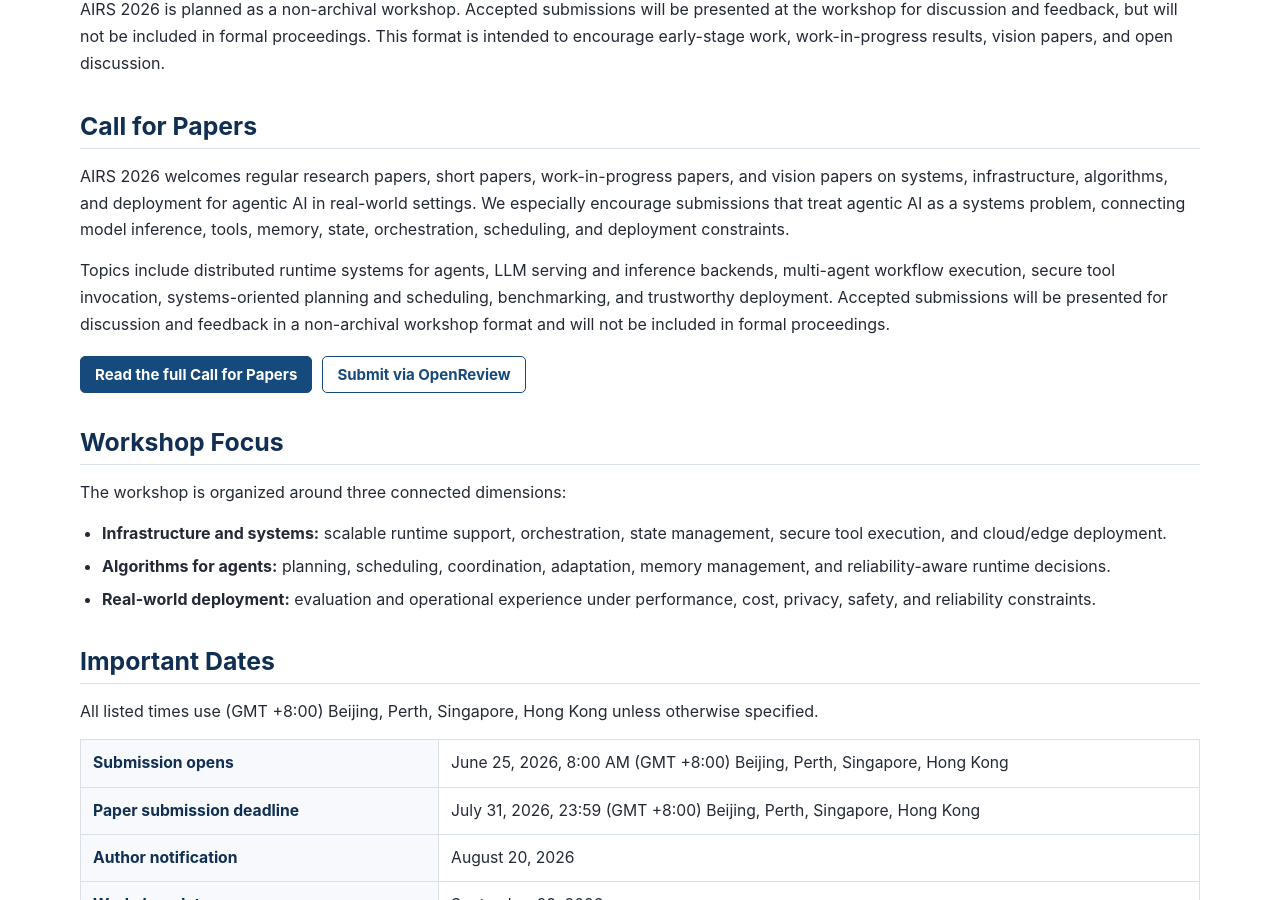
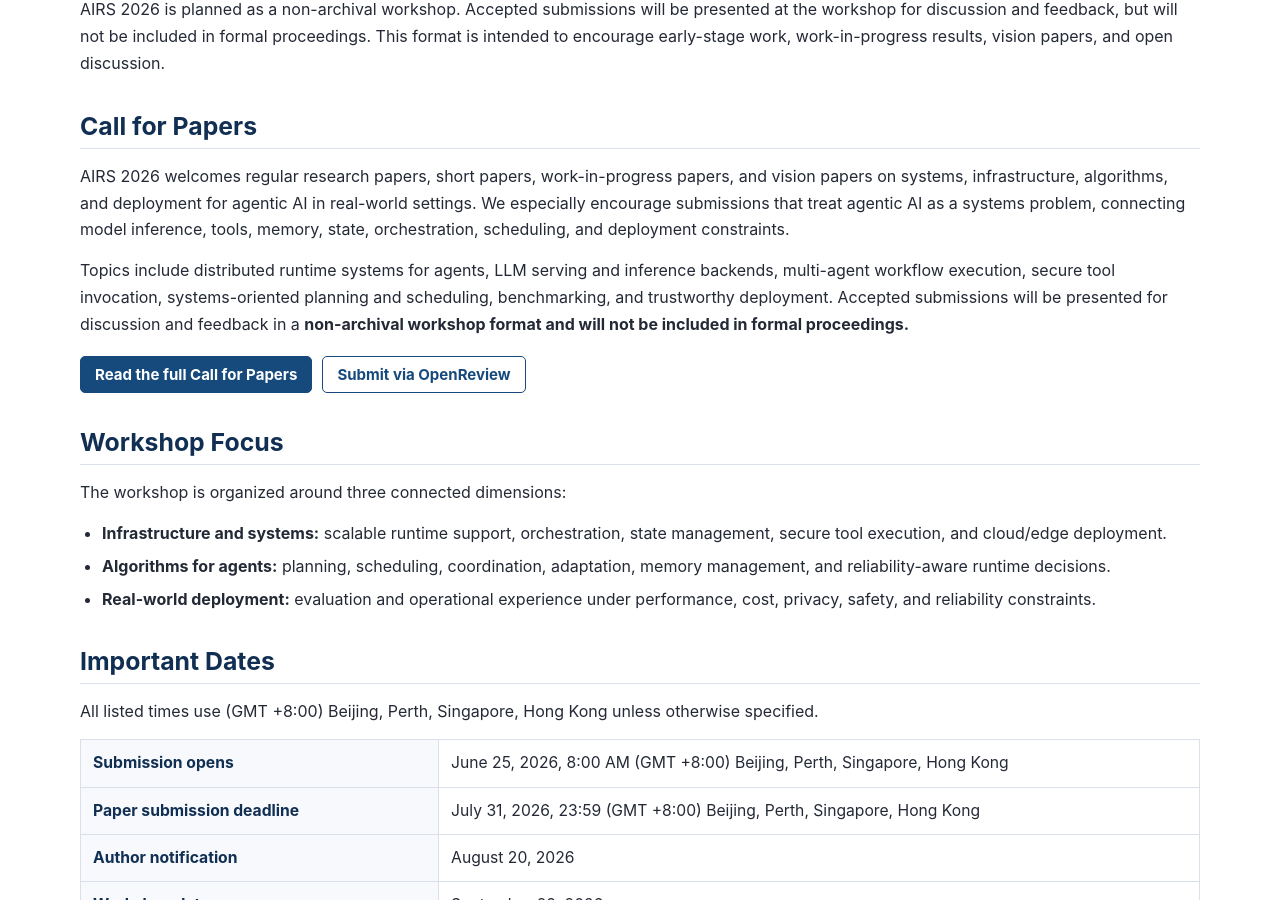
Before and after one commit to airs-workshop/airs-workshop.github.io, a Jekyll site: the page built from index.md, in a window 1280 px wide and 900 px high, scrolled down 988 px. Built offline with Jekyll 4.4.1, drawn with Linux system fonts in a browser that asks for light colours.

```diff
--- a/index.md
+++ b/index.md
@@ -38,7 +38,7 @@ body_class: home-page
 <section class="content-section">
   <h2>Call for Papers</h2>
   <p>AIRS 2026 welcomes regular research papers, short papers, work-in-progress papers, and vision papers on systems, infrastructure, algorithms, and deployment for agentic AI in real-world settings. We especially encourage submissions that treat agentic AI as a systems problem, connecting model inference, tools, memory, state, orchestration, scheduling, and deployment constraints.</p>
-  <p>Topics include distributed runtime systems for agents, LLM serving and inference backends, multi-agent workflow execution, secure tool invocation, systems-oriented planning and scheduling, benchmarking, and trustworthy deployment. Accepted submissions will be presented for discussion and feedback in a non-archival workshop format and will not be included in formal proceedings.</p>
+  <p>Topics include distributed runtime systems for agents, LLM serving and inference backends, multi-agent workflow execution, secure tool invocation, systems-oriented planning and scheduling, benchmarking, and trustworthy deployment. Accepted submissions will be presented for discussion and feedback in a <strong>non-archival workshop format and will not be included in formal proceedings.</strong></p>
   <p class="action-row">
     <a class="text-button" href="{{ '/call-for-papers/' | relative_url }}">Read the full Call for Papers</a>
     <a class="text-button secondary" href="{{ site.submission_url }}">Submit via OpenReview</a>
```
